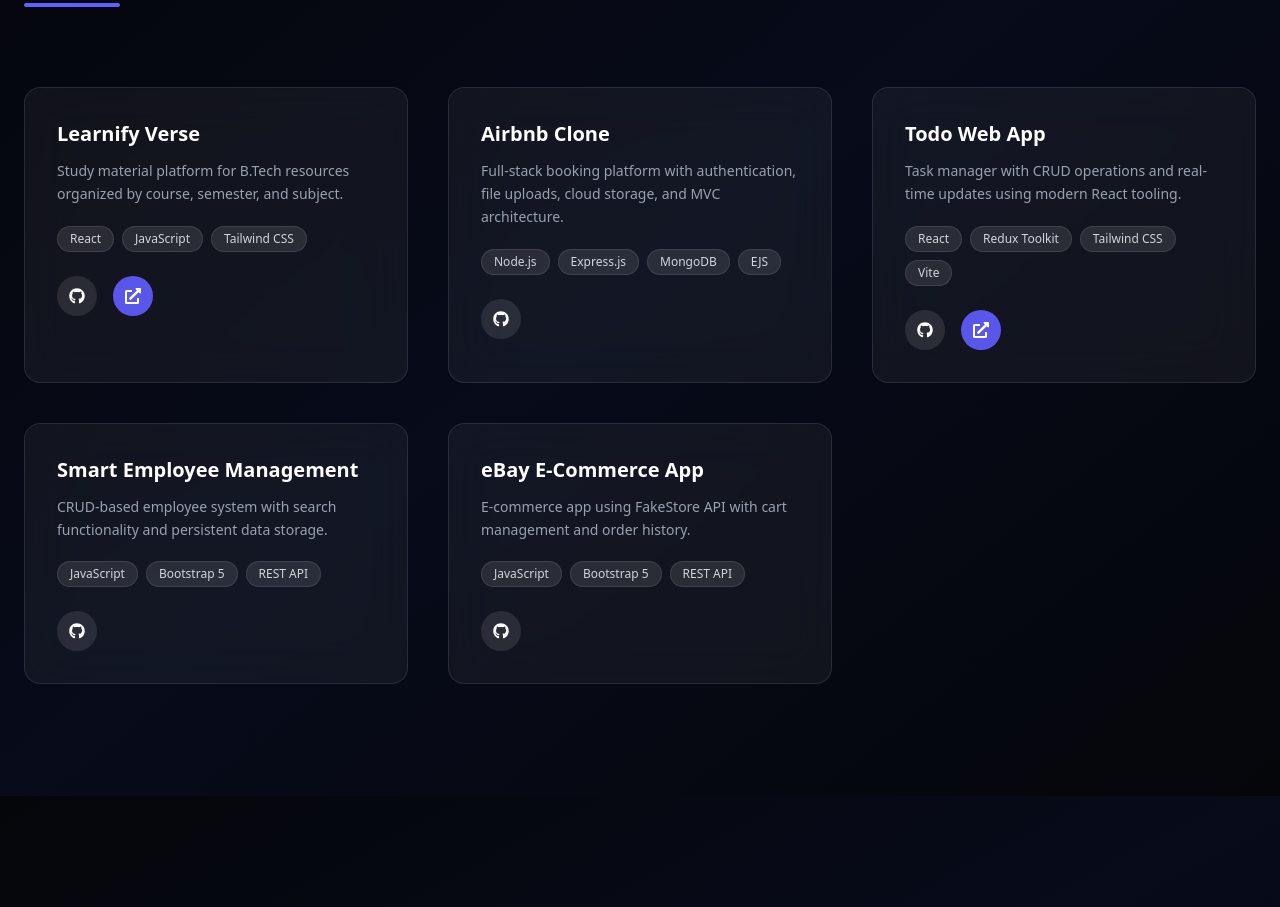
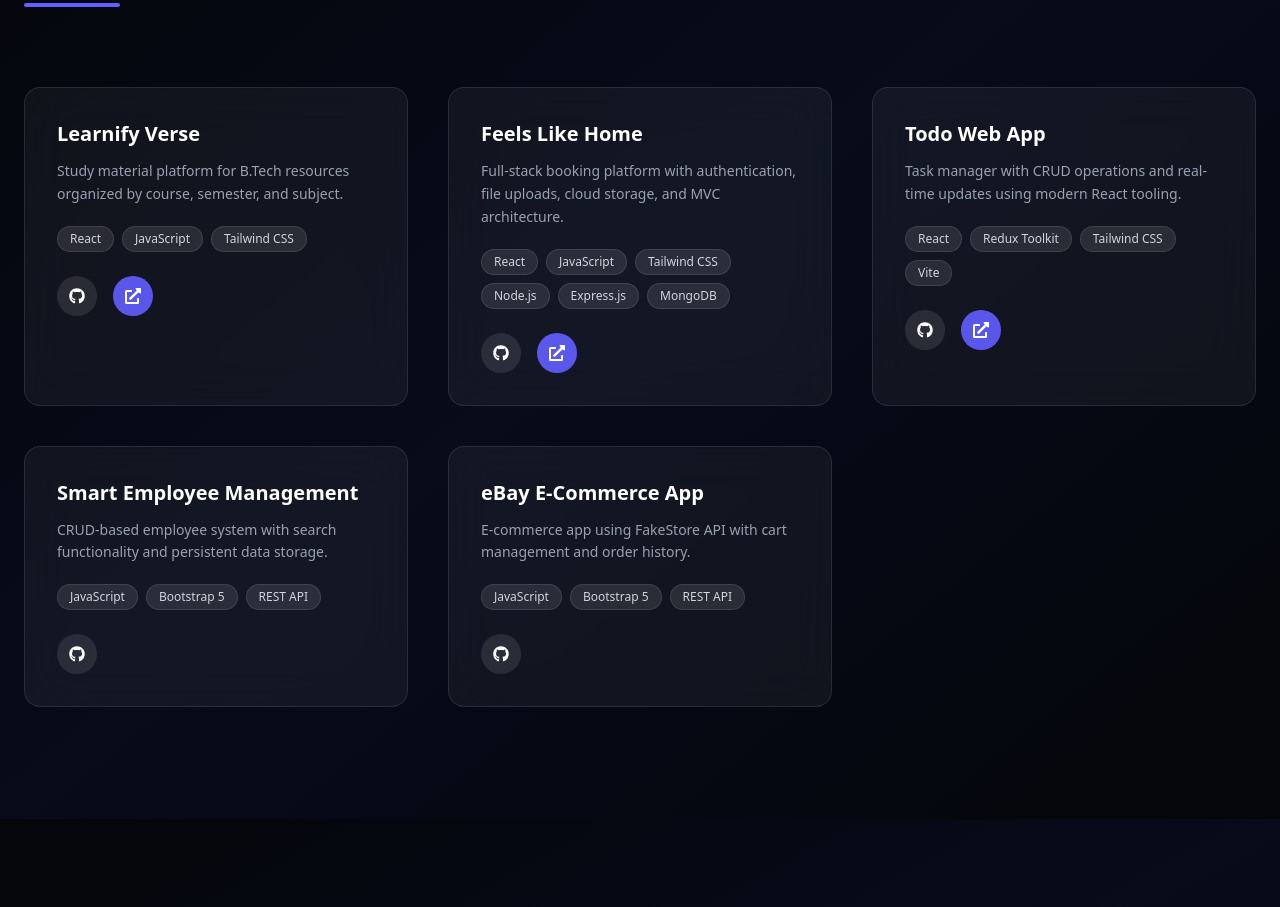
Before and after one commit to TufailMd/my-portfolio, a React (Vite) app: page / in a window 1280 px wide. Shown: the part 2640-3547 px from the top of the page. Built offline with nearby package versions, Linux system fonts and the light colour scheme.

Commit message:
Revise project details for Airbnb clone
Updated project details for the Airbnb clone, including title, technologies, GitHub link, and demo URL.

```diff
--- a/src/components/Projects.jsx
+++ b/src/components/Projects.jsx
@@ -7,15 +7,15 @@
             "Study material platform for B.Tech resources organized by course, semester, and subject.",
         tech: ["React", "JavaScript", "Tailwind CSS"],
         github: "https://github.com/TufailMd/Learning-Verse",
-        demo: "https://learnifyverse.vercel.app/",
+        demo: "https://learnifyverse.vercel.app",
     },
     {
-        title: "Airbnb Clone",
+        title: "Feels Like Home",
         description:
             "Full-stack booking platform with authentication, file uploads, cloud storage, and MVC architecture.",
-        tech: ["Node.js", "Express.js", "MongoDB", "EJS"],
-        github: "https://github.com/TufailMd/AirBnb-Clone",
-        demo: "#",
+        tech: ["React", "JavaScript", "Tailwind CSS", "Node.js", "Express.js", "MongoDB"],
+        github: "https://github.com/TufailMd/feels-like-home/tree/main",
+        demo: "https://feelslikehome-rose.vercel.app/",
     },
     {
         title: "Todo Web App",
```
